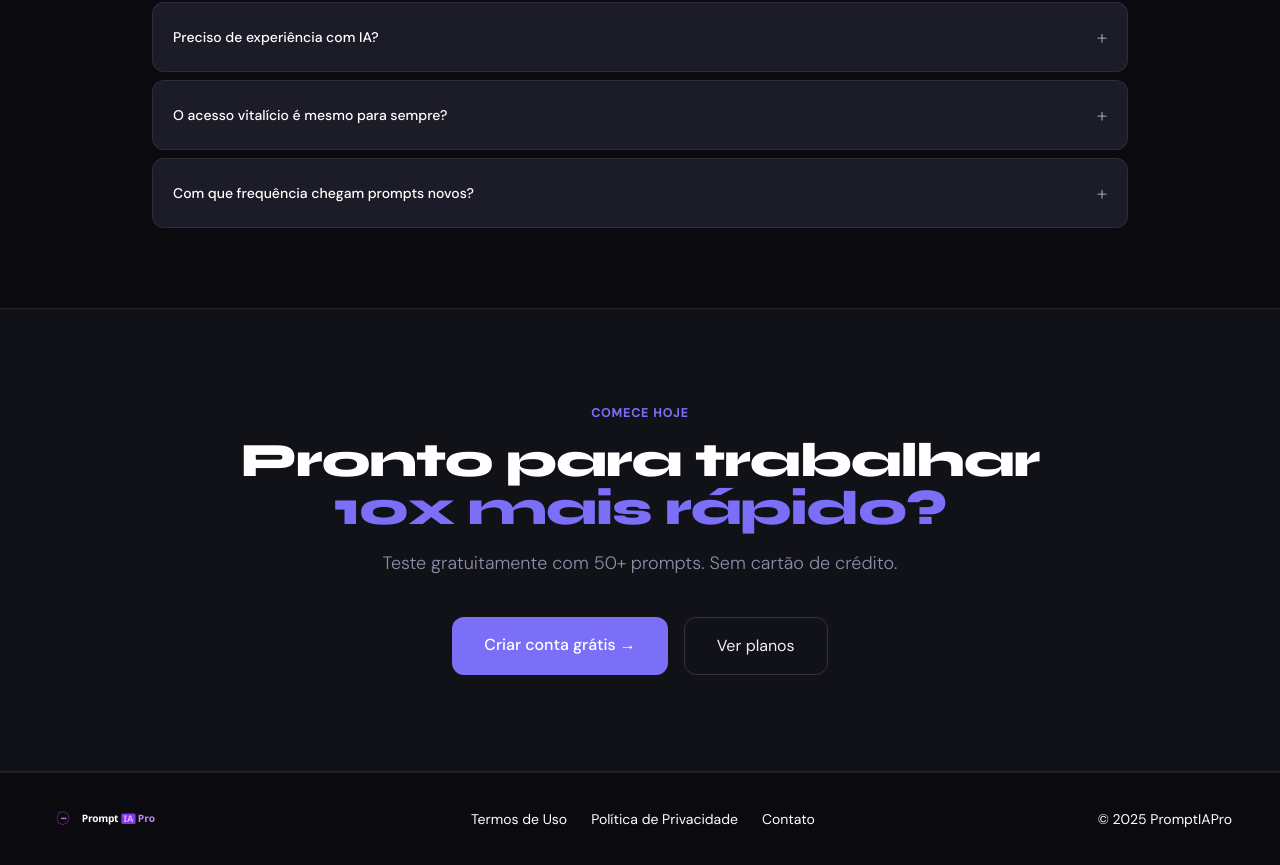
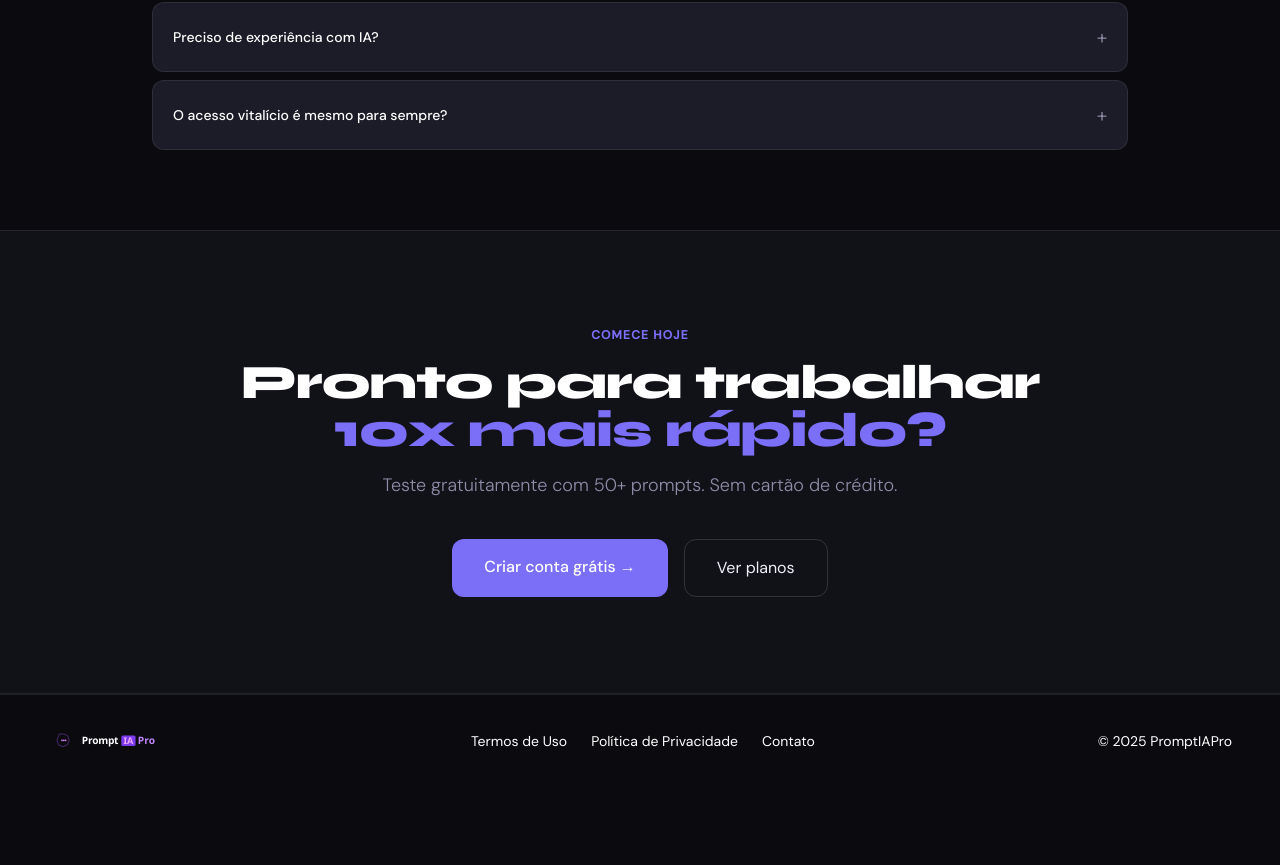
Before and after one commit to ffukuda23/PromptiaPro, a Next.js app: page / in a window 1280 px wide. Shown: the part 4667-5532 px from the top of the page. After the commit the page ends 5454 px from the top, so only its background shows below. Built offline with nearby package versions, Linux system fonts and the light colour scheme.

Commit message:
Update page.tsx

```diff
--- a/app/page.tsx
+++ b/app/page.tsx
@@ -43,7 +43,7 @@ const faqs = [
   { q: 'Os prompts funcionam com qualquer IA?', a: 'Sim. Compatíveis com ChatGPT, Claude, Gemini, Copilot e qualquer IA conversacional. Escritos em português e otimizados para o contexto brasileiro.' },
   { q: 'Preciso de experiência com IA?', a: 'Não. Basta copiar, preencher os campos entre colchetes com seus dados e colar na IA. Sem conhecimento técnico necessário.' },
   { q: 'O acesso vitalício é mesmo para sempre?', a: 'Sim. Você paga uma única vez e tem acesso para sempre — incluindo todos os novos prompts adicionados todo mês, sem custo adicional.' },
-  { q: 'Com que frequência chegam prompts novos?', a: 'Todo mês são adicionados pelo menos 30 novos prompts. Usuários Pro recebem notificação por e-mail.' },
+
 ]
 
 const LogoNavbar = () => (
```
